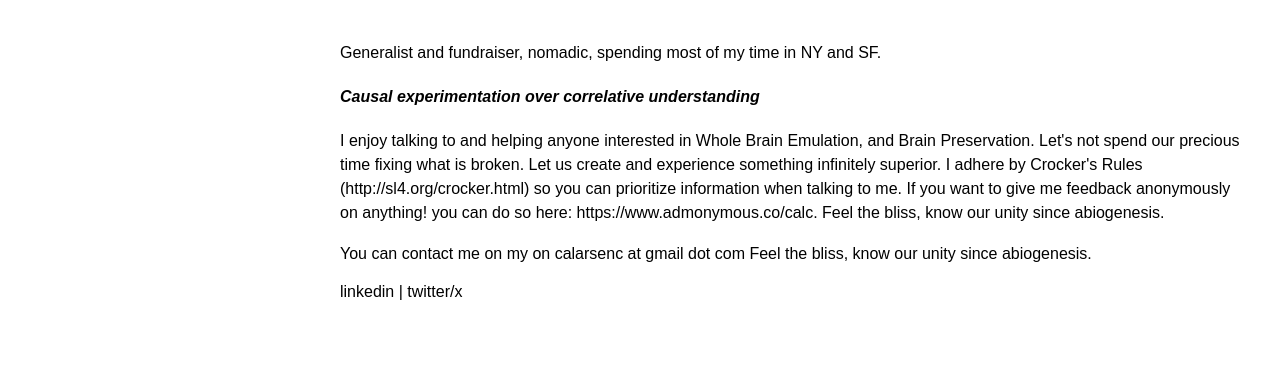
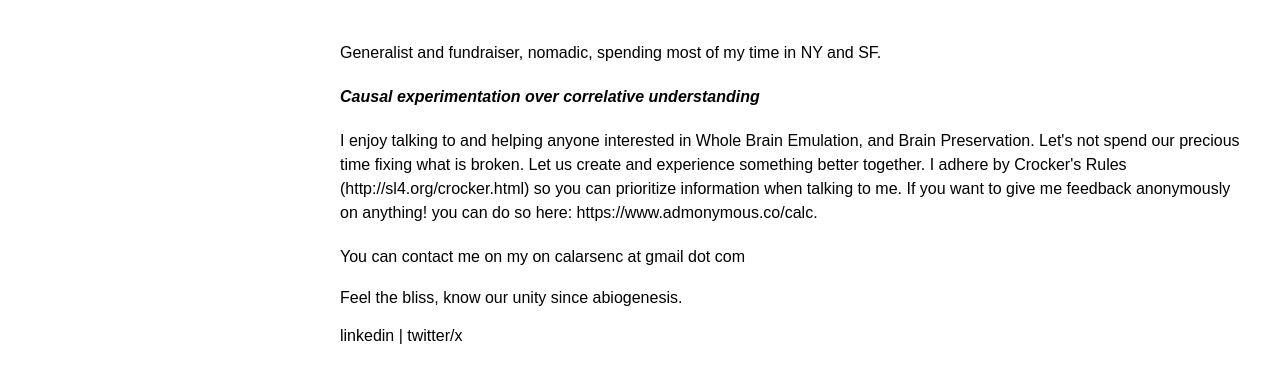
Before and after one commit to calarsenc/calarsenc.github.io, a plain HTML site: page index.html in a window 1280 px wide. Shown: the part 248-628 px from the top of the page. Drawn offline with Linux system fonts and the light colour scheme.

Commit message:
Update index.html

```diff
--- a/index.html
+++ b/index.html
@@ -26,17 +26,17 @@
     <span class="quote">Causal experimentation over correlative understanding</span>
     I enjoy talking to and helping anyone interested in Whole Brain Emulation, and Brain Preservation.
 
-Let's not spend our precious time fixing what is broken. Let us create and experience something infinitely superior.
+Let's not spend our precious time fixing what is broken. Let us create and experience something better together.
 
 I adhere by Crocker's Rules (http://sl4.org/crocker.html) so you can
 prioritize information when talking to me.
 If you want to give me feedback anonymously on anything! you can do so here:
-https://www.admonymous.co/calc. Feel the bliss, know our unity since abiogenesis.
+https://www.admonymous.co/calc.
 
 </p>
-
+<p>
 You can contact me on my on calarsenc at gmail dot com
-
+</p>
 Feel the bliss, know our unity since abiogenesis.
 <p>
 </p>
```
